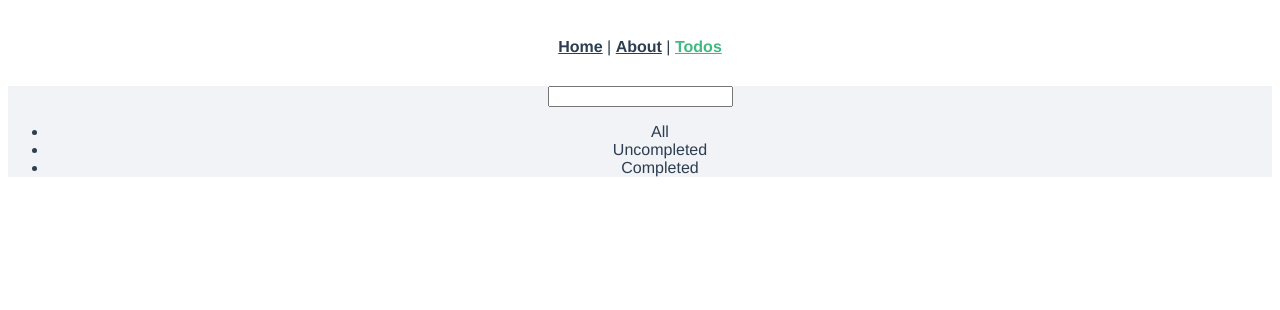
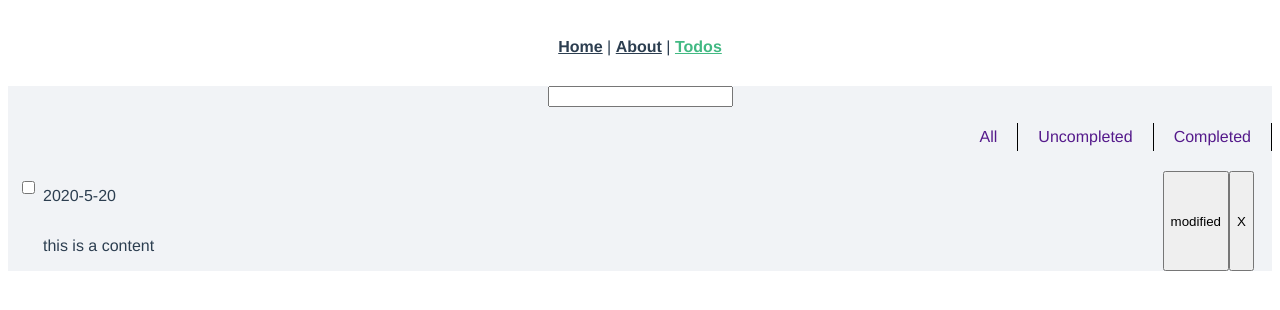
Before and after one commit to NguyenTichDuy/nguyentichduy-vuejs-exercise, a Vue app: page /#/todo in a window 1280 px wide. Shown: the top 310 px of the page. Built offline with nearby package versions, Linux system fonts and the light colour scheme.

Commit message:
Add some style of card

```diff
--- a/src/components/list.vue
+++ b/src/components/list.vue
@@ -1,7 +1,30 @@
 <template>
-    <ul>
-        <li>All</li>
-        <li>Uncompleted</li>
-        <li>Completed</li>
+  <div class="lists">
+    <ul class="list">
+      <a href=""><li>All</li></a>
+      <a href=""><li>Uncompleted</li></a>
+      <a href=""><li>Completed</li></a>
     </ul>
+  </div>
 </template>
+<style scoped>
+.list {
+    display: flex;
+    flex-direction: row;
+    justify-content: end;
+}
+.list a {
+    text-decoration: none;
+    border-right: black solid 1px;
+    padding: 0px;
+    display: flex;
+    justify-content: center;
+}
+.list a li {
+    list-style: none;
+    padding: 5px 20px;
+    margin: 0px;
+    width: 100%;
+    height: 100%;
+}
+</style>
--- a/src/components/todo-card.vue
+++ b/src/components/todo-card.vue
@@ -1,30 +1,50 @@
 <template>
   <div class="cards">
     <div class="card" v-for="item in items" :key="item.id">
-      <div class="card--header">
+      <div class="card__left">
         <input type="checkbox" />
-        <div :value="item.time"></div>
+      </div>
+      <div class="card__center">
+        <p>{{ item.time.default }}</p>
+        <p>{{ item.content.default }}</p>
+      </div>
+      <div class="card__right">
         <button>modified</button>
         <button>X</button>
       </div>
-      <div class="card--body"></div>
     </div>
   </div>
 </template>
 
 <script>
 export default {
-    data() {
-        return {
-        }
+  data() {
+    return {};
+  },
+  computed: {
+    items() {
+      return this.$store.state.todos;
     },
-    computed: {
-        items() {
-            return this.$store.todos
-        }
-    }
+  },
 };
 </script>
 
-<style>
+<style lang="sass" scope>
+.cards
+    .card
+        display: flex
+        margin: 20px 10px
+        &__left
+            input
+                margin-top: 10px
+        &__center
+            display: flex
+            flex-direction: column
+            justify-content: left
+            text-align: left
+            width: 90%
+            margin-left: 5px
+        &__right
+            display: flex
+            flex-direction: row
 </style>
--- a/src/components/todo-input.vue
+++ b/src/components/todo-input.vue
@@ -1,6 +1,6 @@
 <template>
     <div>
-        <input type="text">
+        <input type="text" >
     </div>
 </template>
 
@@ -10,6 +10,6 @@ export default {
 }
 </script>
 
-<style>
+<style lang="sass" scope>
 
 </style>
--- a/src/store/index.js
+++ b/src/store/index.js
@@ -21,8 +21,9 @@ export default createStore({
           default: true
         }
 
-      }
-    ]
+      },
+    ],
+
   },
   mutations: {},
   actions: {},
```
